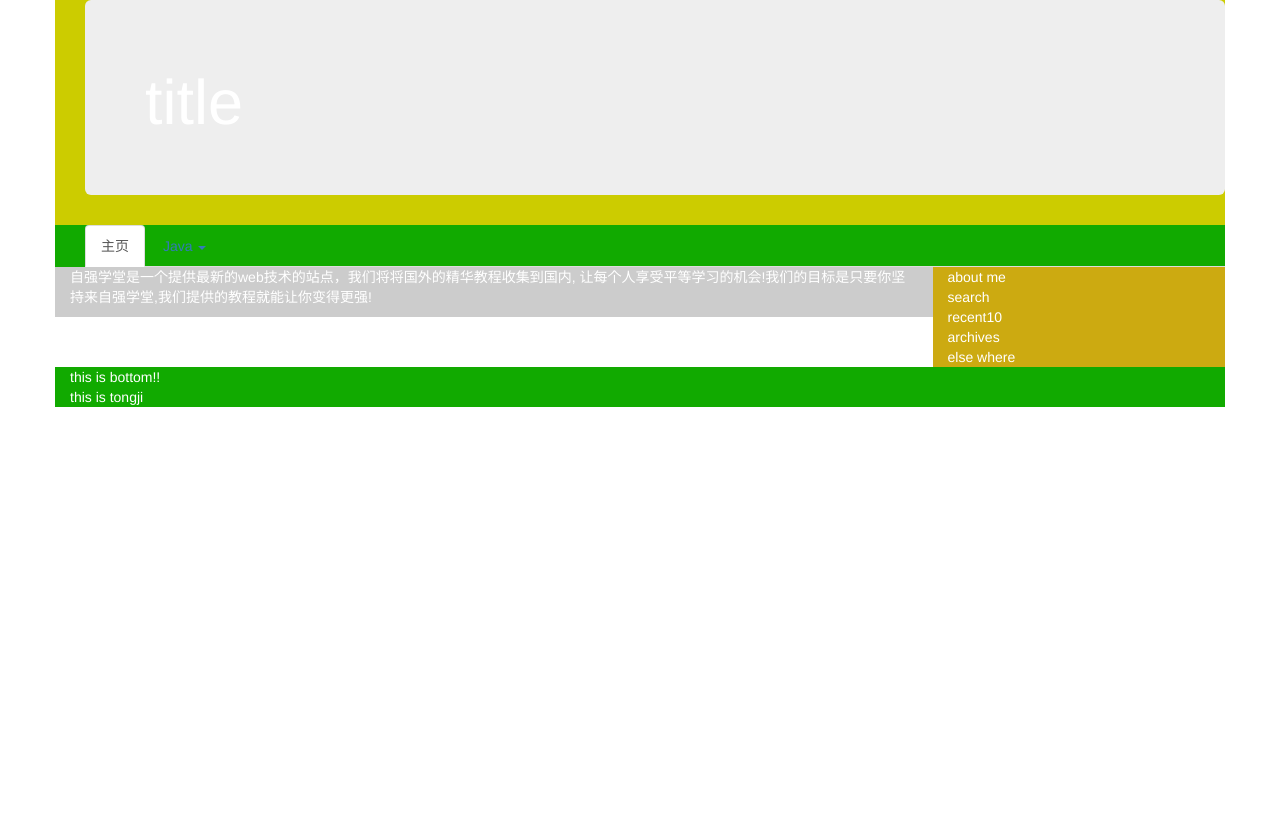
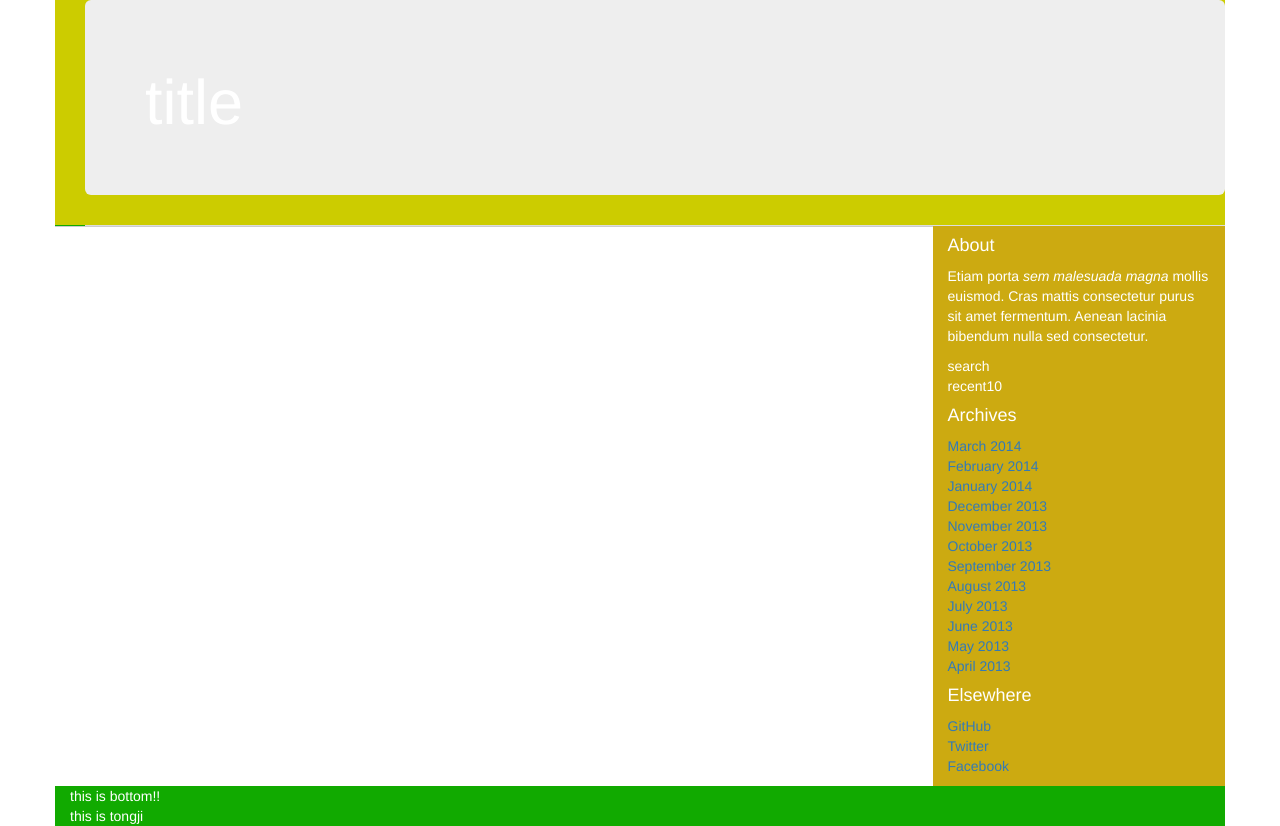
Before and after one commit to tomlucky/web001, a Django app: page / in a window 1280 px wide. Before the commit the page ends 407 px from the top, so only its background shows below. Run offline with Django 3.2, Linux system fonts and the light colour scheme; data that the repository does not hold is empty; some libraries are stand-ins or nearby versions.

Commit message:
the layout is out

```diff
--- a/templates/aboutShort.html
+++ b/templates/aboutShort.html
@@ -1,4 +1,6 @@
 <!DOCTYPE html>
-<div  >
-    about me
+<div class="sidebar-module sidebar-module-inset">
+    <h4>About</h4>
+    <p>Etiam porta <em>sem malesuada magna</em> mollis euismod. Cras mattis consectetur purus sit amet fermentum. Aenean
+        lacinia bibendum nulla sed consectetur.</p>
 </div>
--- a/templates/archives.html
+++ b/templates/archives.html
@@ -1,4 +1,18 @@
 <!DOCTYPE html>
-<div>
-    archives
+<div class="sidebar-module">
+    <h4>Archives</h4>
+    <ol class="list-unstyled">
+        <li><a href="#">March 2014</a></li>
+        <li><a href="#">February 2014</a></li>
+        <li><a href="#">January 2014</a></li>
+        <li><a href="#">December 2013</a></li>
+        <li><a href="#">November 2013</a></li>
+        <li><a href="#">October 2013</a></li>
+        <li><a href="#">September 2013</a></li>
+        <li><a href="#">August 2013</a></li>
+        <li><a href="#">July 2013</a></li>
+        <li><a href="#">June 2013</a></li>
+        <li><a href="#">May 2013</a></li>
+        <li><a href="#">April 2013</a></li>
+    </ol>
 </div>
--- a/templates/base.html
+++ b/templates/base.html
@@ -32,21 +32,36 @@
     </div>
     <div class="row">
         <div class="col-md-9" style="background:#ccc; color:#FFF">
+
             <div id="myTabContent" class="tab-content">
-                <div class="tab-pane fade in active" id="home">
-                    <p>自强学堂是一个提供最新的web技术的站点，我们将将国外的精华教程收集到国内, 让每个人享受平等学习的机会!我们的目标是只要你坚持来自强学堂,我们提供的教程就能让你变得更强!</p>
-                </div>
-                <div class="tab-pane fade" id="ios">
-                    <p>iOS 是一个由苹果公司开发和发布的手机操作系统。最初是于 2007 年首次发布 iPhone、iPod Touch 和 Apple
-                        TV。iOS 派生自 OS X，它们共享 Darwin 基础。OS X 操作系统是用在苹果电脑上，iOS 是苹果的移动版本。</p>
-                </div>
-                <div class="tab-pane fade" id="jmeter">
-                    <p>jMeter 是一款开源的测试软件。它是 100% 纯 Java 应用程序，用于负载和性能测试。</p>
-                </div>
-                <div class="tab-pane fade" id="ejb">
-                    <p>Enterprise Java Beans（EJB）是一个创建高度可扩展性和强大企业级应用程序的开发架构，部署在兼容应用程序服务器（比如 JBOSS、Web Logic 等）的 J2EE 上。
-                    </p>
-                </div>
+
+                {% for titleEnName in titles %}
+                    {% if forloop.first %}
+                        <div class="tab-pane fade in active" id="{{ titleEnName.enName }}">
+                            <p> will show {{ titleEnName.enName }}.html page</p>
+                            {% include titleEnName.enName %}
+                        </div>
+                    {% else %}
+                        <div class="tab-pane fade" id="{{ titleEnName.enName }}">
+                            <p> will show {{ titleEnName.enName }}.html page</p>
+                        </div>
+                    {% endif %}
+                {% endfor %}
+
+                {#                <div class="tab-pane fade in active" id="home">#}
+                {#                    <p>自强学堂是一个提供最新的web技术的站点，我们将将国外的精华教程收集到国内, 让每个人享受平等学习的机会!我们的目标是只要你坚持来自强学堂,我们提供的教程就能让你变得更强!</p>#}
+                {#                </div>#}
+                {#                <div class="tab-pane fade" id="ios">#}
+                {#                    <p>iOS 是一个由苹果公司开发和发布的手机操作系统。最初是于 2007 年首次发布 iPhone、iPod Touch 和 Apple#}
+                {#                        TV。iOS 派生自 OS X，它们共享 Darwin 基础。OS X 操作系统是用在苹果电脑上，iOS 是苹果的移动版本。</p>#}
+                {#                </div>#}
+                {#                <div class="tab-pane fade" id="jmeter">#}
+                {#                    <p>jMeter 是一款开源的测试软件。它是 100% 纯 Java 应用程序，用于负载和性能测试。</p>#}
+                {#                </div>#}
+                {#                <div class="tab-pane fade" id="{{ titleEnName.enName }}">#}
+                {#                    <p>Enterprise Java Beans（EJB）是一个创建高度可扩展性和强大企业级应用程序的开发架构，部署在兼容应用程序服务器（比如 JBOSS、Web Logic 等）的 J2EE 上。#}
+                {#                    </p>#}
+                {#                </div>#}
             </div>
             {#            {% block content %}#}
             {#                <div>this is default content!</div>#}
--- a/templates/elseWhere.html
+++ b/templates/elseWhere.html
@@ -1,4 +1,9 @@
 <!DOCTYPE html>
-<div>
-    else where
+<div class="sidebar-module">
+    <h4>Elsewhere</h4>
+    <ol class="list-unstyled">
+        <li><a href="#">GitHub</a></li>
+        <li><a href="#">Twitter</a></li>
+        <li><a href="#">Facebook</a></li>
+    </ol>
 </div>
--- a/templates/nav.html
+++ b/templates/nav.html
@@ -1,18 +1,23 @@
 <!DOCTYPE html>
 <div class="container">
     <ul id="myTab" class="nav nav-tabs">
-        <li class="active"><a href="#home" data-toggle="tab">主页</a></li>
+        {#        <li class="active"><a href="#home" data-toggle="tab">主页</a></li>#}
 
-        {% for i in titles.items %}
-            <li><a href="#{{ i.enName }}" data-toggle="tab">{{ i.enName }}</a></li>
+        {% for titleEnName in titles %}
+            {% if forloop.first %}
+                <li class="active"><a href="#{{ titleEnName.enName }}" data-toggle="tab">{{ titleEnName.enName }}</a>
+                </li>
+            {% else %}
+                <li><a href="#{{ titleEnName.enName }}" data-toggle="tab">{{ titleEnName.enName }}</a></li>
+            {% endif %}
         {% endfor %}
 
-        <li class="dropdown">
-            <a href="#" id="myTabDrop1" class="dropdown-toggle" data-toggle="dropdown"> Java <b class="caret"></b></a>
-            <ul class="dropdown-menu" role="menu" aria-labelledby="myTabDrop1">
-                <li><a href="#jmeter" tabindex="-1" data-toggle="tab">jmeter</a></li>
-                <li><a href="#ejb" tabindex="-1" data-toggle="tab">ejb</a></li>
-            </ul>
-        </li>
+        {#        <li class="dropdown">#}
+        {#            <a href="#" id="myTabDrop1" class="dropdown-toggle" data-toggle="dropdown"> Java <b class="caret"></b></a>#}
+        {#            <ul class="dropdown-menu" role="menu" aria-labelledby="myTabDrop1">#}
+        {#                <li><a href="#jmeter" tabindex="-1" data-toggle="tab">jmeter</a></li>#}
+        {#                <li><a href="#ejb" tabindex="-1" data-toggle="tab">ejb</a></li>#}
+        {#            </ul>#}
+        {#        </li>#}
     </ul>
 </div>
```
Also changed, not shown: 1 other file.
